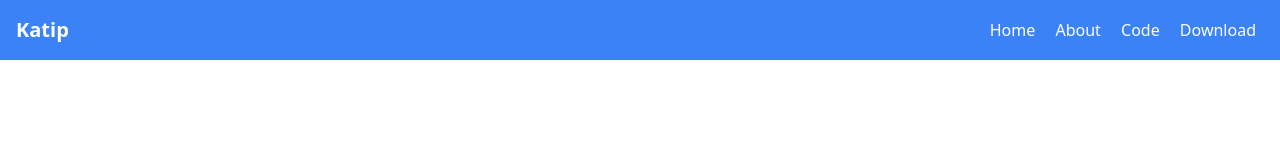
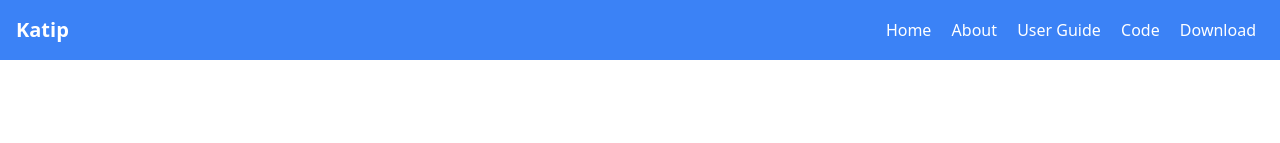
Before and after one commit to berkesas/berkesas.github.io, a plain HTML site: page katip/index.html in a window 1280 px wide. Shown: the top 143 px of the page. Drawn offline with nearby package versions, Linux system fonts and the light colour scheme.

Commit message:
added link to guide

```diff
--- a/katip/index.html
+++ b/katip/index.html
@@ -25,6 +25,7 @@
             <div>
                 <a href="/" class="text-white mx-2">Home</a>
                 <a href="#about" class="text-white mx-2">About</a>
+				<a href="reference/index.html" class="text-white mx-2">User Guide</a>
                 <a href="https://github.com/berkesas/Katip4" class="text-white mx-2">Code</a>
                 <a href="https://github.com/berkesas/Katip4/releases" class="text-white mx-2">Download</a>
             </div>
```
